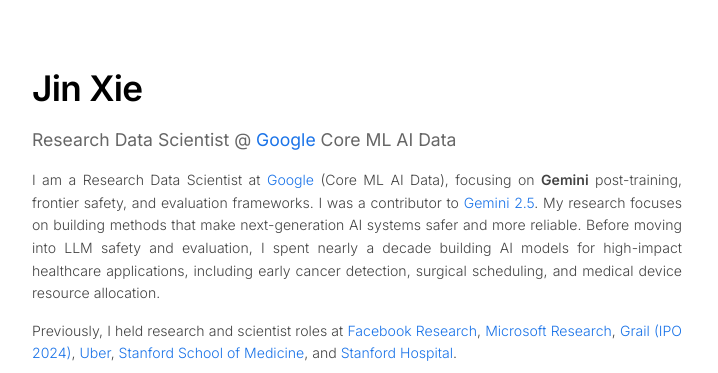
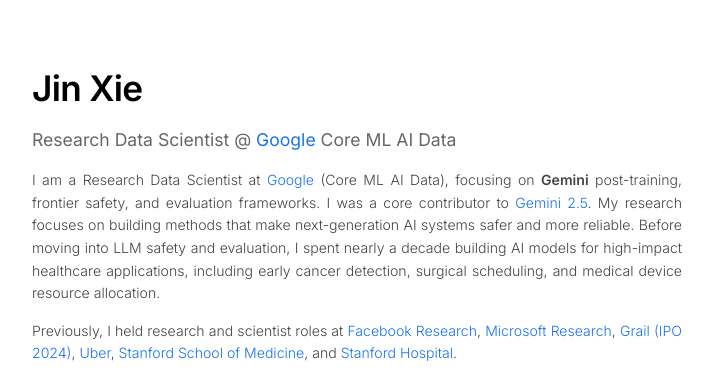
Before and after one commit to jinnyxie1024/jinnyxie1024.github.io, a plain HTML site: page index.html in a window 1280 px wide. Shown: the top 373 px of the page, 173-891 px from the left. Drawn offline with Linux system fonts and the light colour scheme.

Commit message:
Update index.html

```diff
--- a/index.html
+++ b/index.html
@@ -120,7 +120,7 @@
                 <div class="sub-name">Research Data Scientist @ <a href="https://about.google/">Google</a> Core ML AI Data</div>
 
                 <p class="intro-p">
-                    I am a Research Data Scientist at <a href="https://about.google/">Google</a> (Core ML AI Data), focusing on <b>Gemini</b> post-training, frontier safety, and evaluation frameworks. I was a contributor to <a href="https://arxiv.org/pdf/2507.06261">Gemini 2.5</a>. My research focuses on building methods that make next-generation AI systems safer and more reliable. Before moving into LLM safety and evaluation, I spent nearly a decade building AI models for high-impact healthcare applications, including early cancer detection, surgical scheduling, and medical device resource allocation.
+                    I am a Research Data Scientist at <a href="https://about.google/">Google</a> (Core ML AI Data), focusing on <b>Gemini</b> post-training, frontier safety, and evaluation frameworks. I was a core contributor to <a href="https://arxiv.org/pdf/2507.06261">Gemini 2.5</a>. My research focuses on building methods that make next-generation AI systems safer and more reliable. Before moving into LLM safety and evaluation, I spent nearly a decade building AI models for high-impact healthcare applications, including early cancer detection, surgical scheduling, and medical device resource allocation.
                 </p>
 
                 <p class="intro-p">
```
